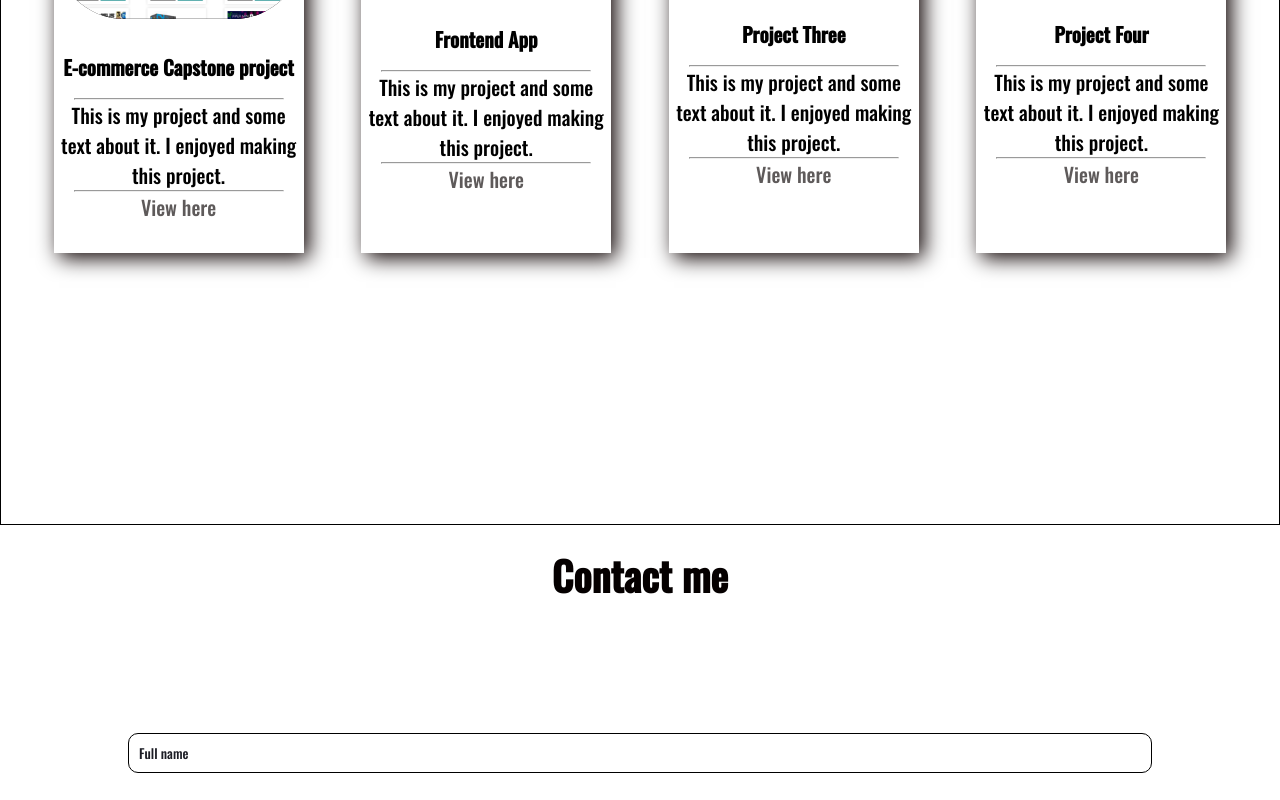
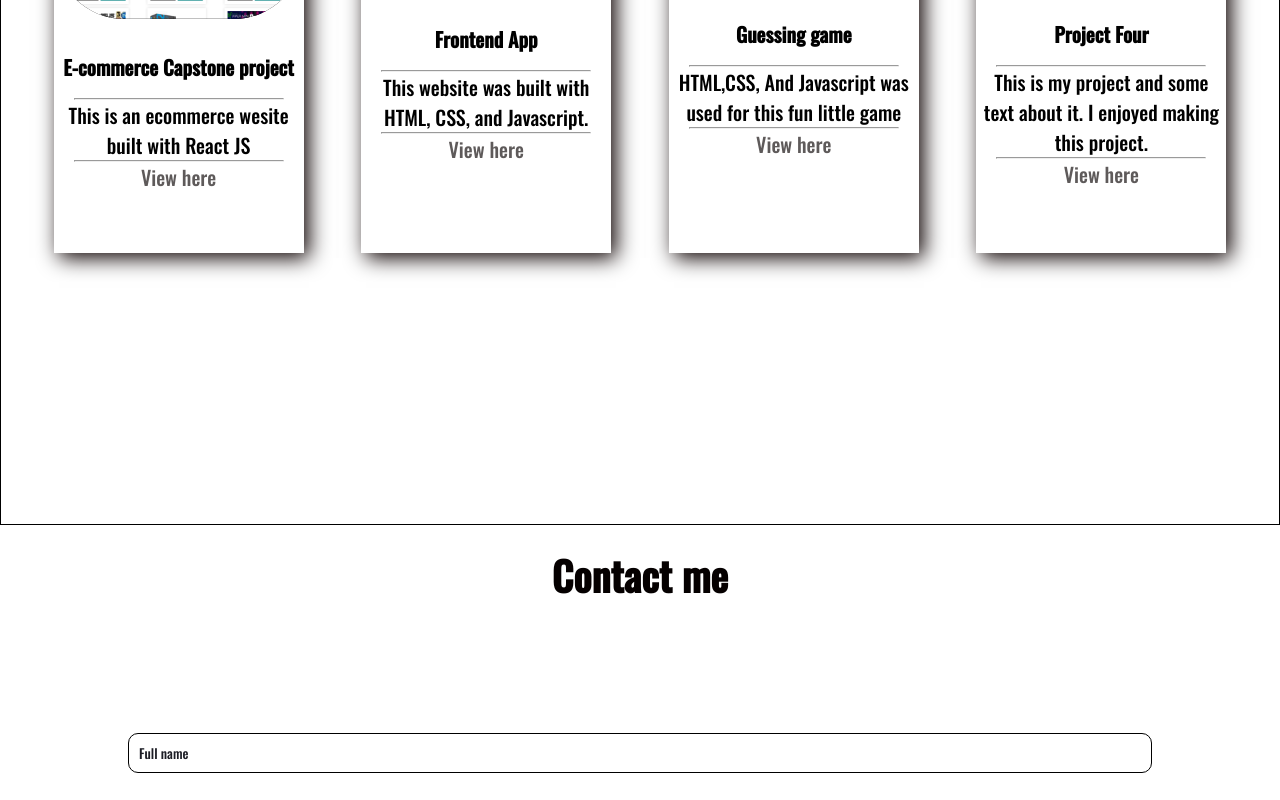
Before and after one commit to Znarvas/portfolio-dev, a website with bundled scripts: page public/views/index.html in a window 1280 px wide. Shown: the part 2675-3475 px from the top of the page. Built offline with nearby package versions, Linux system fonts and the light colour scheme; a web font is replaced by a local one.

Commit message:
projects added

```diff
--- a/package.json
+++ b/package.json
@@ -3,8 +3,8 @@
   "version": "1.0.0",
   "main": "index.js",
   "scripts": {
-    "dev": "nodemon server.js",
-    "start": "node server.js"
+    "start": "node server.js",
+    "dev": "nodemon server.js"
   },
   "author": "",
   "license": "ISC",
--- a/public/views/index.html
+++ b/public/views/index.html
@@ -144,10 +144,7 @@
           />
           <h3 class="project-title">E-commerce Capstone project</h3>
           <hr />
-          <p class="subtext">
-            This is my project and some text about it. I enjoyed making this
-            project.
-          </p>
+          <p class="subtext">This is an ecommerce wesite built with React JS</p>
           <hr />
           <p class="subtext">
             <a class="project-link" href="https://tindahan-app.herokuapp.com/"
@@ -160,8 +157,7 @@
           <h3 class="project-title">Frontend App</h3>
           <hr />
           <p class="subtext">
-            This is my project and some text about it. I enjoyed making this
-            project.
+            This website was built with HTML, CSS, and Javascript.
           </p>
           <hr />
           <p class="subtext">
@@ -175,15 +171,18 @@
         </div>
         <div class="project-card">
           <img class="project-image" src="" alt="Project One Image" />
-          <h3 class="project-title">Project Three</h3>
+          <h3 class="project-title">Guessing game</h3>
           <hr />
           <p class="subtext">
-            This is my project and some text about it. I enjoyed making this
-            project.
+            HTML,CSS, And Javascript was used for this fun little game
           </p>
           <hr />
           <p class="subtext">
-            <a class="project-link" href="">View here</a>
+            <a
+              class="project-link"
+              href="https://znarvas.github.io/guess-number/"
+              >View here</a
+            >
           </p>
         </div>
         <div class="project-card">
```
